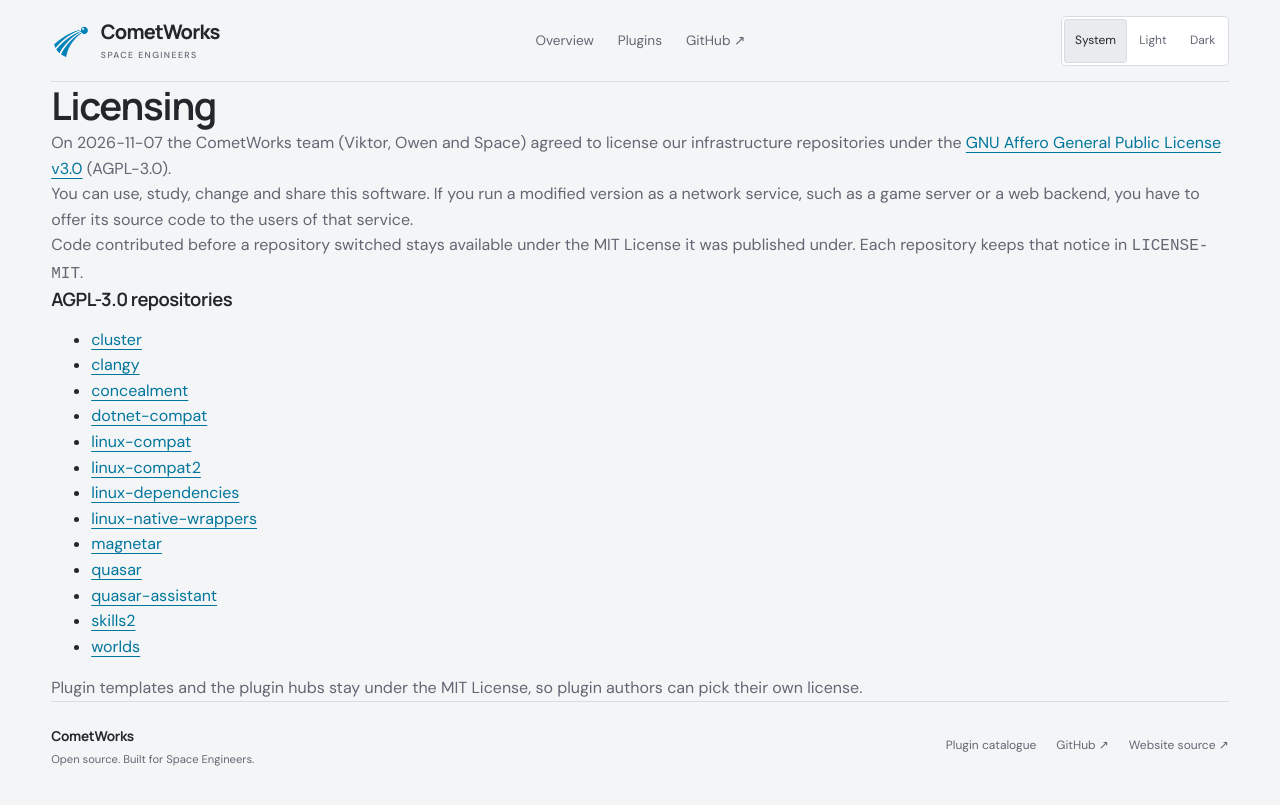
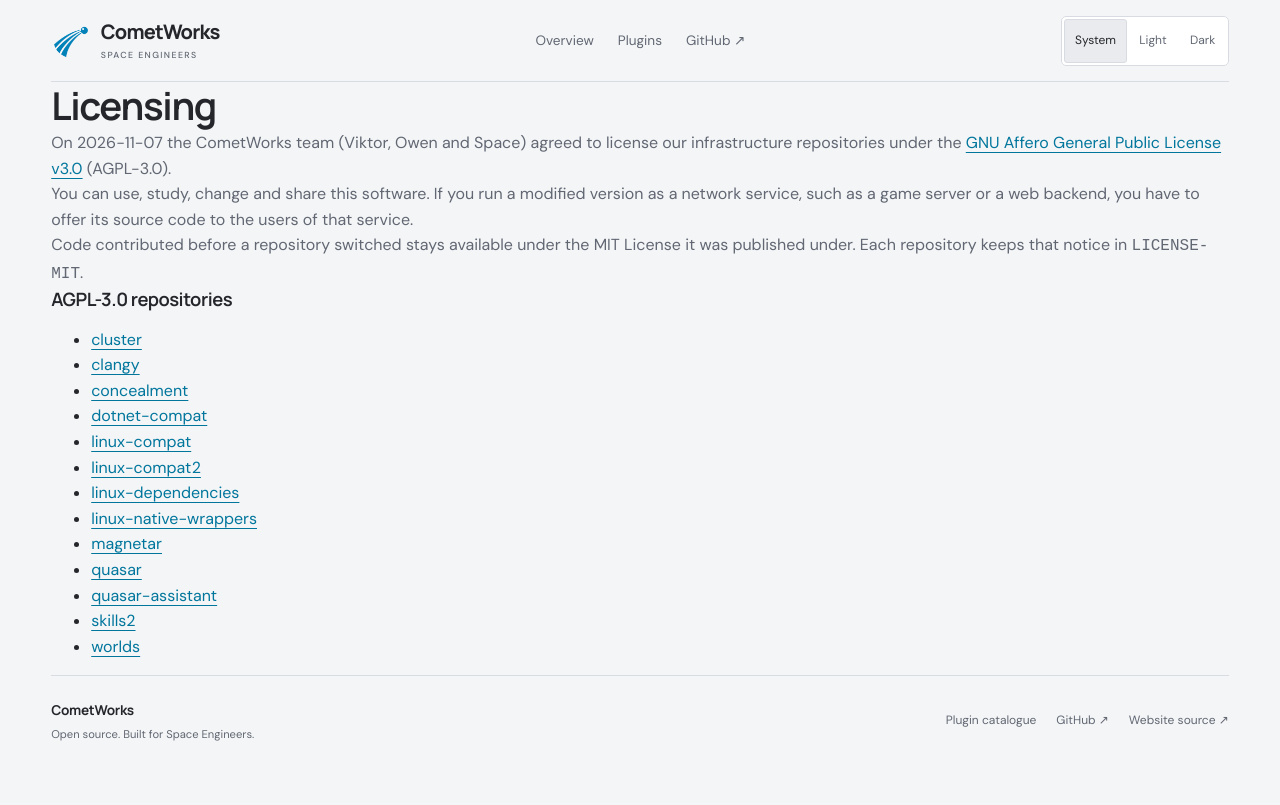
Before and after one commit to CometWorks/cometworks.github.io, a Jekyll site: the page built from licensing.md, in a window 1280 px wide. Shown: the top 805 px of the page. Built offline with Jekyll 4.4.1, drawn with Linux system fonts in a browser that asks for light colours.

Commit message:
Licensing page: drop the unagreed templates line

```diff
--- a/licensing.md
+++ b/licensing.md
@@ -25,5 +25,3 @@ Code contributed before a repository switched stays available under the MIT Lice
 - [quasar-assistant](https://github.com/CometWorks/quasar-assistant)
 - [skills2](https://github.com/CometWorks/skills2)
 - [worlds](https://github.com/CometWorks/worlds)
-
-Plugin templates and the plugin hubs stay under the MIT License, so plugin authors can pick their own license.
```
